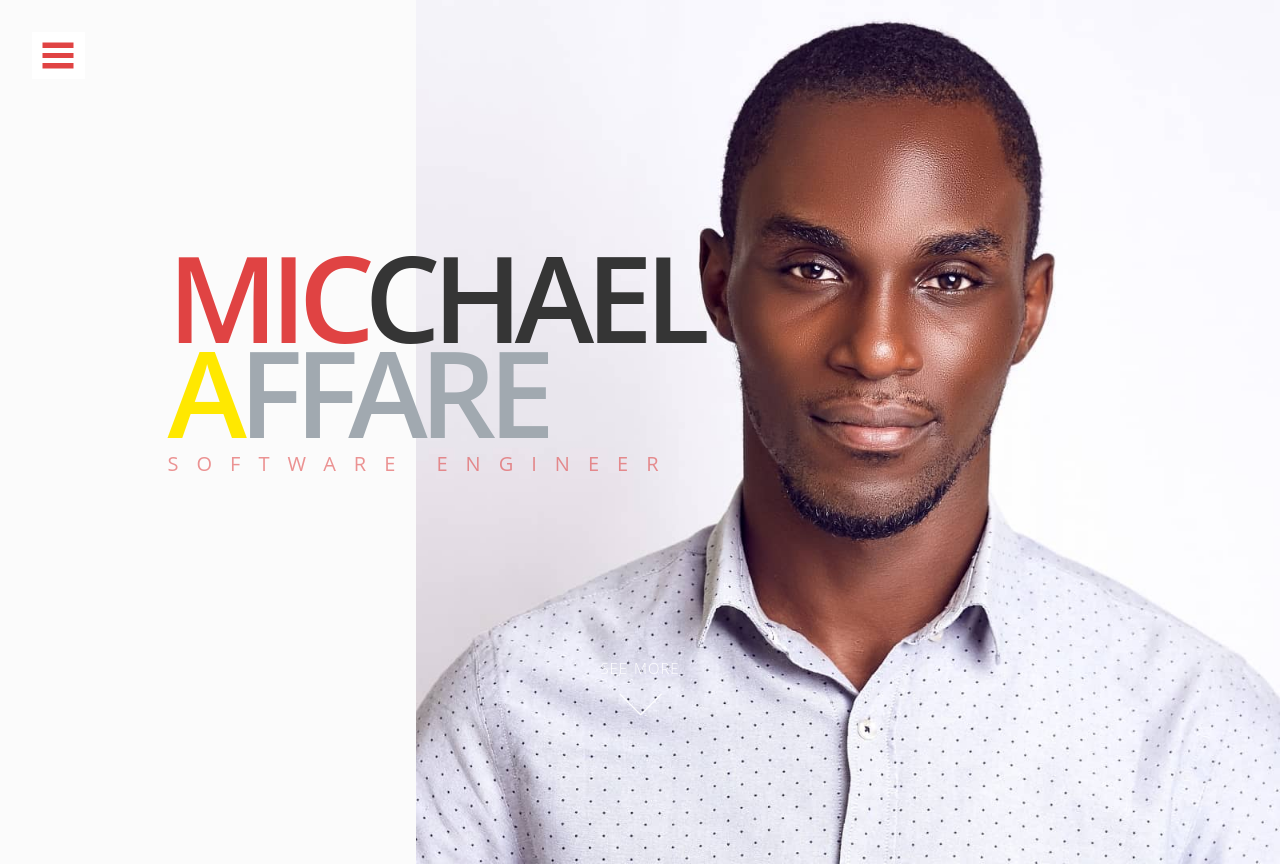
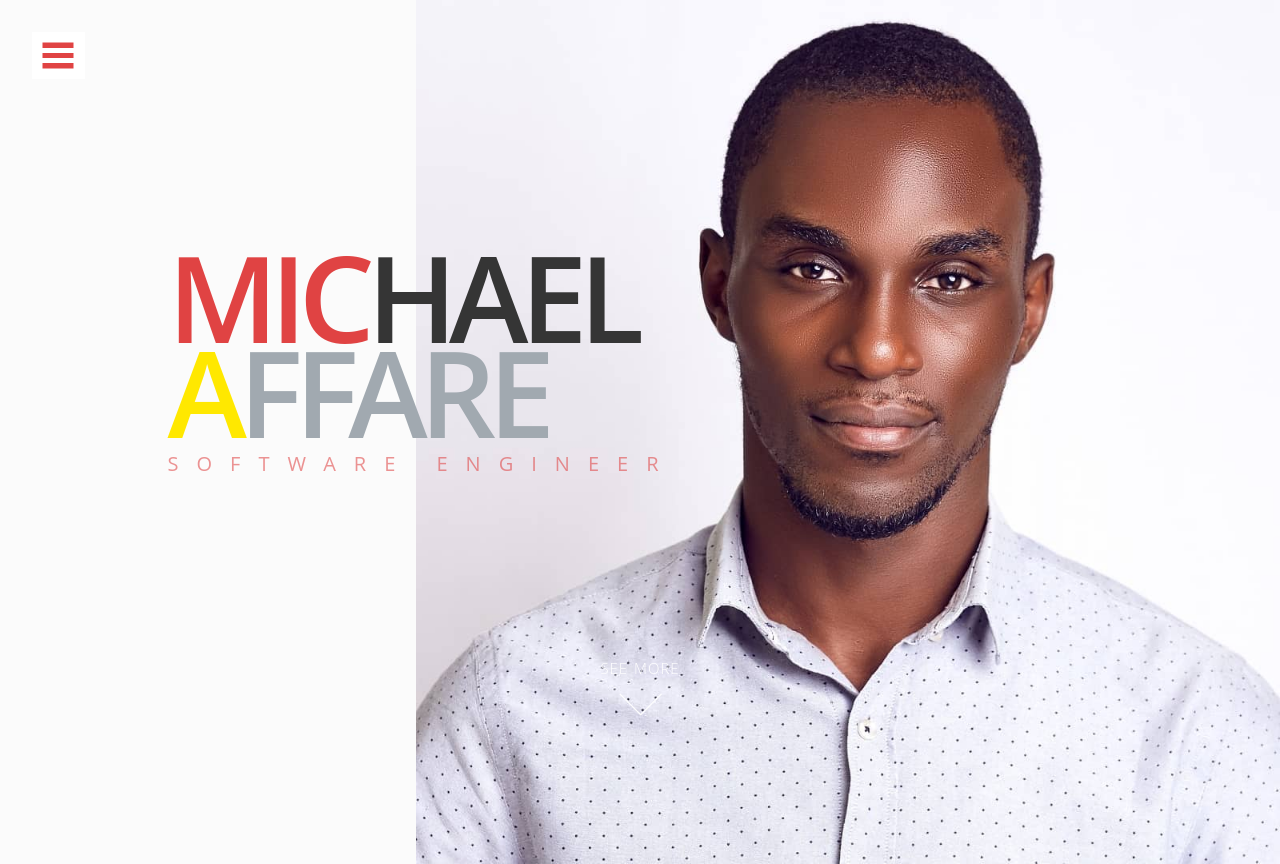
Before and after one commit to michaelaffare/michaelaffare.github.io, a plain HTML site: page index.html in a window 1280 px wide. Shown: the top 864 px of the page. Drawn offline with nearby package versions, Linux system fonts and the light colour scheme; some packages are replaced by stand-ins of ours.

Commit message:
Michael misspell

```diff
--- a/index.html
+++ b/index.html
@@ -71,7 +71,7 @@
               <div class="row">
                 <div class="col-md-8 col-md-offset-1 inner">
                   <h1 class="animated fadeInDown">
-                    <span style="color:#E04343;">MIC</span>chael<br/>
+                    <span style="color:#E04343;">MIC</span>hael<br/>
                     <span><span style="color:#FFE800">A</span>ffare</span>
                   </h1><!-- Title -->
                   <h3 class="animated fadeInUp delay-05s"><span class="rotate">Software Engineer, Data Scientist</span></h3><!-- Text Rotator -->
```
